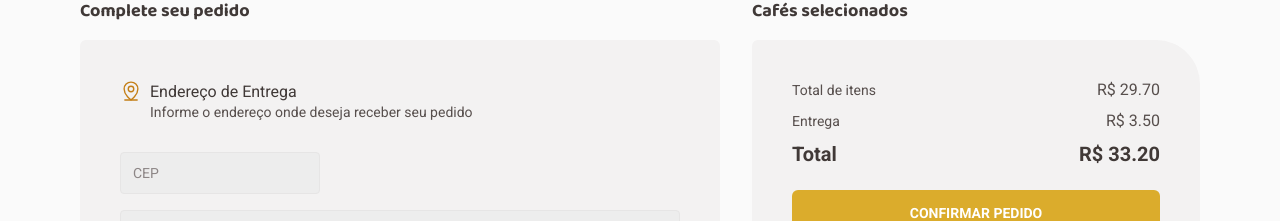
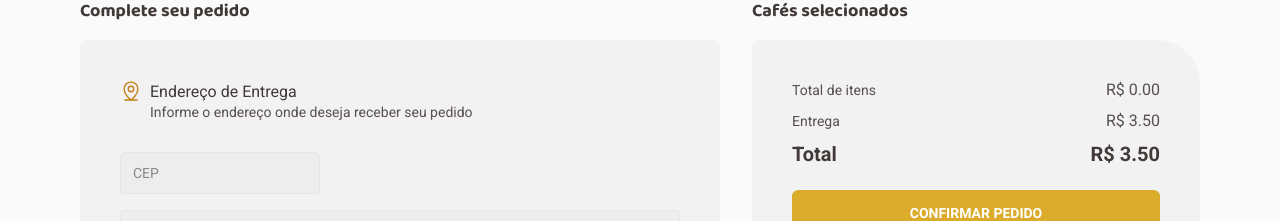
Before and after one commit to jvolima/coffee_delivery, a Next.js app in the folder web/: page /checkout in a window 1280 px wide. Shown: the part 119-340 px from the top of the page. Built offline with nearby package versions, Linux system fonts and the light colour scheme.

Commit message:
valores dinâmicos no preço do pedido

```diff
--- a/web/src/hooks/cart.tsx
+++ b/web/src/hooks/cart.tsx
@@ -8,10 +8,24 @@ interface Item {
   quantity: number;
 }
 
+interface OrderInfos {
+  paymentMethod: 'credit-card' | 'debit-card' | 'cash';
+  address: string;
+  number: number;
+  district: string;
+  city: string;
+  uf: string;
+  total: number;
+  items: Item[];
+}
+
 interface CartContextData {
   itemsInCart: Item[];
+  order: OrderInfos;
   addItemToCart: (item: Item) => void;
   removeItem: (id: string) => void;
+  finishOrder: (order: OrderInfos) => void;
+  cleanCart: () => void;
 }
 
 interface CartProviderProps {
@@ -22,6 +36,7 @@ const CartContext = createContext<CartContextData>({} as CartContextData);
 
 function CartProvider({ children }: CartProviderProps) {
   const [itemsInCart, setItemsInCart] = useState<Item[]>([]);
+  const [order, setOrder] = useState<OrderInfos>({} as OrderInfos);
 
   function addItemToCart(newItem: Item) {
     const itemAlreadyInCart = itemsInCart.find(item => item.id === newItem.id);
@@ -43,8 +58,16 @@ function CartProvider({ children }: CartProviderProps) {
     setItemsInCart([...newCart]);
   }
 
+  function finishOrder(order: OrderInfos) {
+    setOrder(order);
+  }
+
+  function cleanCart() {
+    setItemsInCart([]);
+  }
+
   return (
-    <CartContext.Provider value={{itemsInCart, addItemToCart, removeItem}}>
+    <CartContext.Provider value={{itemsInCart, order, addItemToCart, removeItem, finishOrder, cleanCart}}>
       {children}
     </CartContext.Provider>
   )
--- a/web/src/pages/checkout.tsx
+++ b/web/src/pages/checkout.tsx
@@ -47,6 +47,7 @@ import {
 import { FieldError, SubmitHandler, useForm } from "react-hook-form";
 import { PaymentMethod } from "../components/PaymentMethod";
 import { useState } from "react";
+import { useRouter } from "next/router";
 
 interface Item {
   id: string;
@@ -78,16 +79,42 @@ const checkoutInfosFormSchema = yup.object().shape({
 
 export default function Checkout() {
   const [paymentMethod, setPaymentMethod] = useState<'credit-card' | 'debit-card' | 'cash' | null>(null);
+  const [deliveryTax, setDeliveryTax] = useState(3.50);
 
-  const { itemsInCart, removeItem, addItemToCart } = useCart();
+  const { itemsInCart, removeItem, addItemToCart, cleanCart, finishOrder } = useCart();
+
+  const router = useRouter();
 
   const { register, handleSubmit, formState } = useForm<CheckoutInfosFormData>({
     resolver: yupResolver(checkoutInfosFormSchema)
   });
 
   const handleConfirmCheckout: SubmitHandler<CheckoutInfosFormData> = async (values) => {
-    console.log(values);
-    console.log(paymentMethod);
+    if(paymentMethod !== null) {
+      //compra finalizada, mandar dados da compra para a API
+      finishOrder({
+        paymentMethod,
+        address: values.address,
+        number: values.number,
+        district: values.district,
+        city: values.city,
+        uf: values.uf,
+        total: calculateItemsTotal(),
+        items: itemsInCart
+      });
+
+      cleanCart();
+      router.push('/orderCompleted', {
+        query: {
+          paymentMethod,
+          address: values.address,
+          number: values.number,
+          district: values.district,
+          city: values.city,
+          uf: values.uf
+        }
+      })
+    }
   }
 
   function handleSelectPaymentMethod(method: 'credit-card' | 'debit-card' | 'cash') {
@@ -113,6 +140,20 @@ export default function Checkout() {
 
   function handleRemoveProduct(id: string) {
     removeItem(id);
+  }
+
+  function calculateItemsTotal() {
+    let total = 0;
+    itemsInCart.forEach((item) => {
+      total += item.price * item.quantity
+    });
+
+    return total;
+  }
+
+  function fixDecimal(total: number, delivery: number) {
+    const totalFixed = total + delivery;
+    return totalFixed.toFixed(2);
   }
 
   return (
@@ -247,17 +288,17 @@ export default function Checkout() {
             <PriceSection>
               <ExpenseContainer>
                 <ExpenseTitle>Total de itens</ExpenseTitle>
-                <ExpensePrice>R$ 29.70</ExpensePrice>
+                <ExpensePrice>R$ {calculateItemsTotal().toFixed(2)}</ExpensePrice>
               </ExpenseContainer>
 
               <ExpenseContainer>
                 <ExpenseTitle>Entrega</ExpenseTitle>
-                <ExpensePrice>R$ 3.50</ExpensePrice>
+                <ExpensePrice>R$ {deliveryTax.toFixed(2)}</ExpensePrice>
               </ExpenseContainer>
 
               <TotalContainer>
                 <TotalTitle>Total</TotalTitle>
-                <TotalPrice>R$ 33.20</TotalPrice>
+                <TotalPrice>R$ {fixDecimal(calculateItemsTotal(), deliveryTax)}</TotalPrice>
               </TotalContainer>
 
               <ConfirmButton onClick={handleSubmit(handleConfirmCheckout)}>Confirmar pedido</ConfirmButton>
```
Also changed, not shown: web/src/pages/orderCompleted.tsx (added, +39 -0 lines), web/src/pages/styles/orderCompleted.ts (added, +34 -0 lines), web/public/images/delivery.svg (added).
